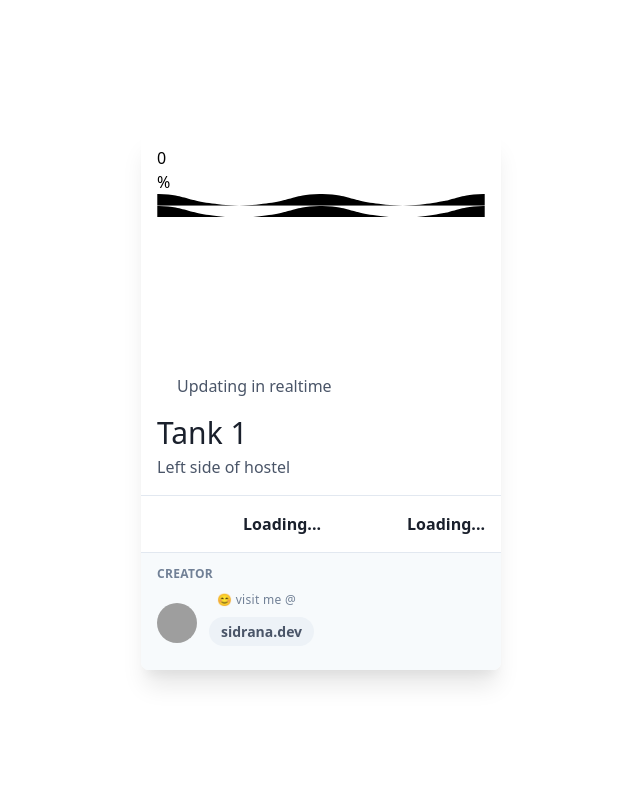
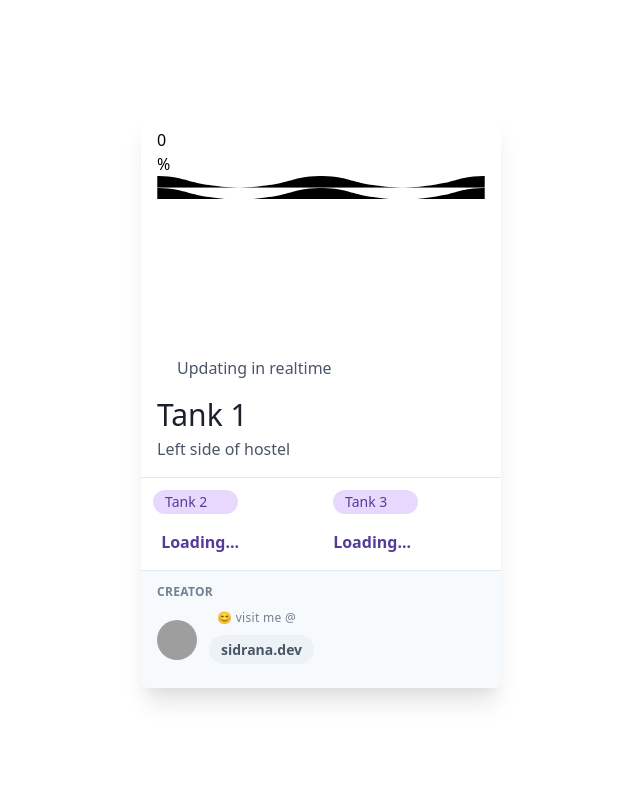
Before and after one commit to sid-r-singh/iot-tank-tailwind, a website: page index.html in a window 1280 px wide. Shown: the top 800 px of the page, without its empty margins (319-959 px from the left). Drawn offline with nearby package versions, Linux system fonts and the light colour scheme; grey boxes are pictures that could not be loaded.

Commit message:
Purple UI minimal

```diff
--- a/index.html
+++ b/index.html
@@ -54,21 +54,36 @@
                         <p class="text-3xl text-gray-900">Tank 1</p>
                         <p class="text-gray-700">Left side of hostel</p>
                     </div>
-                    <div class="flex p-4 border-t border-gray-300 text-gray-700">
-                        <div class="flex-1 inline-flex items-center">
-                              <div class="w-1/2 progress-bar orange shine">
-                                <span id="tank2_m" style="width: 0%"></span>
-                              </div>
-                            <p>&nbsp;<span id="tank2" class="text-gray-900 font-bold">Loading...</span></p>
+
+
+
+                    <div class="flex border-t pt-3 border-gray-300">
+                      <div class="w-1/4 ml-3 text-sm px-3 bg-purple-200 text-purple-800 rounded-full" style="padding-top: 0.1em; padding-bottom: 0.1rem" >Tank 2
+                      </div>
+                      <div class="w-1/4 ml-3"></div>
+
+                      <div class="w-1/4 text-sm px-3 bg-purple-200 text-purple-800 rounded-full" style="padding-top: 0.1em; padding-bottom: 0.1rem" >Tank 3
+                      </div>
+                      <div class="w-1/4"></div>
+                    </div>
+                    <div class="flex p-4 btext-gray-700">
+                        <div class="flex-1 mr-2 items-center">
+                            <div class="flex-1 progress-bar orange shine">
+                              <span id="tank2_m" style="width: 0%"></span>
+                            </div>
+                            <p>&nbsp;<span id="tank2" class="text-purple-800 font-bold">Loading...</span></p>
                         </div>
-                        <div class="flex-1 inline-flex items-center">
-                           <div class="w-1/2 progress-bar orange shine">
-                                <span id="tank3_m" style="width: 0%"></span>
-                              </div>
-                            <p>&nbsp;<span id="tank3" class="text-gray-900 font-bold">Loading...</span></p>
+                        <div class="flex-1 ml-2 items-center">
+                           <div class="flex-1 progress-bar orange shine">
+                              <span id="tank3_m" style="width: 0%"></span>
+                            </div>
+                            <p>&nbsp;<span id="tank3" class="text-purple-800 font-bold">Loading...</span></p>
                         </div>
+                    </div>
 
-                    </div>
+
+
+
 
                     <div class="px-4 pt-3 pb-4 border-t border-gray-300 bg-gray-100">
                         <div class="text-xs uppercase font-bold text-gray-600 tracking-wide">Creator</div>
--- a/style.css
+++ b/style.css
@@ -184,7 +184,7 @@ position: relative;
 
 
  .progress-bar {
-    background-color: #1a1a1a;
+    background-color: #d6bcfa;
     height: 5px;
 
 
@@ -205,7 +205,7 @@ position: relative;
     position: relative;
   }
  .orange span {
-    background-color: #20BDFF;
+    background-color: #553c9a;
     background-image: linear-gradient(top, #5433FF, #20BDFF);
   }
   .shine span::after {
```
